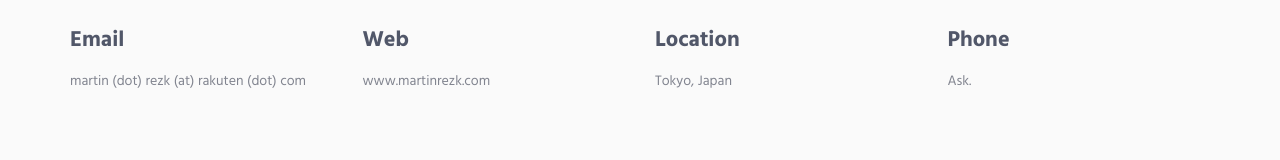
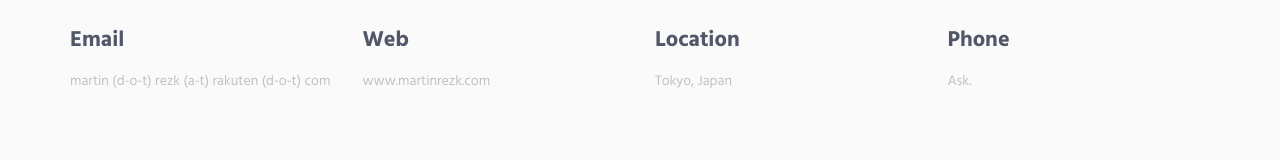
Before and after one commit to martinrezk/martinrezk.github.io, a plain HTML site: page index.html in a window 1280 px wide. Shown: the part 4999-5159 px from the top of the page. Drawn offline with Linux system fonts and the light colour scheme.

Commit message:
adding schema.org

```diff
--- a/index.html
+++ b/index.html
@@ -422,20 +422,20 @@ Long Island Tournament, 2010),  diving (SSI and PADI certified), Kyokushin Karat
                     <div class="row">
                         <div class="col-md-3 col-xs-6">
                             <h4>Email</h4>
-                            <a href="mailto:#">martin (dot) rezk (at) rakuten (dot) com</a>
+                            <a href="mailto:#"> <span> martin (d-o-t) rezk (a-t) rakuten (d-o-t) com</span></a>
                         </div>
                         <div class="col-md-3 col-xs-6">
                             <h4>Web</h4>
-                            <a href="www.martinrezk.com" property="foaf:homepage">www.martinrezk.com</a>
+                            <a href="www.martinrezk.com" > <span property="foaf:homepage">www.martinrezk.com<span></a>
                         </div>
                         <div class="col-md-3 col-xs-6 md-margin-b-30">
                             <h4>Location</h4>
 
-                            <a href="#" itemprop='homeLocation workLocation'>Tokyo, Japan</a>
+                            <a href="#" ><span itemprop='homeLocation workLocation'> Tokyo, Japan </span></a>
                         </div>
                         <div class="col-md-3 col-xs-6 md-margin-b-30">
                             <h4>Phone</h4>
-                            <a href="#">Ask.</a>
+                            <a href="#"><span> Ask.</span></a>
                         </div>
                     </div>
                     <!--// end row -->
```
